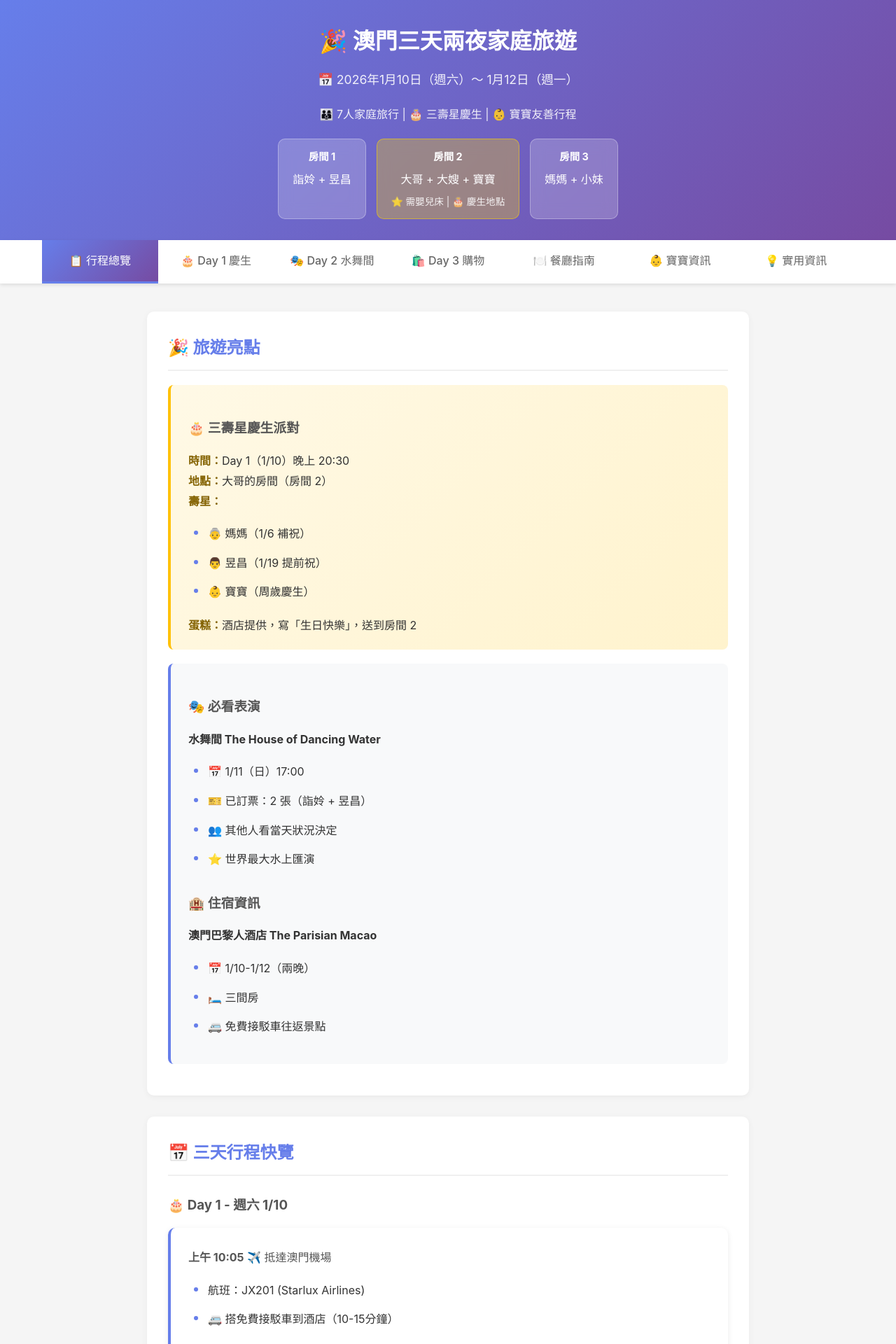
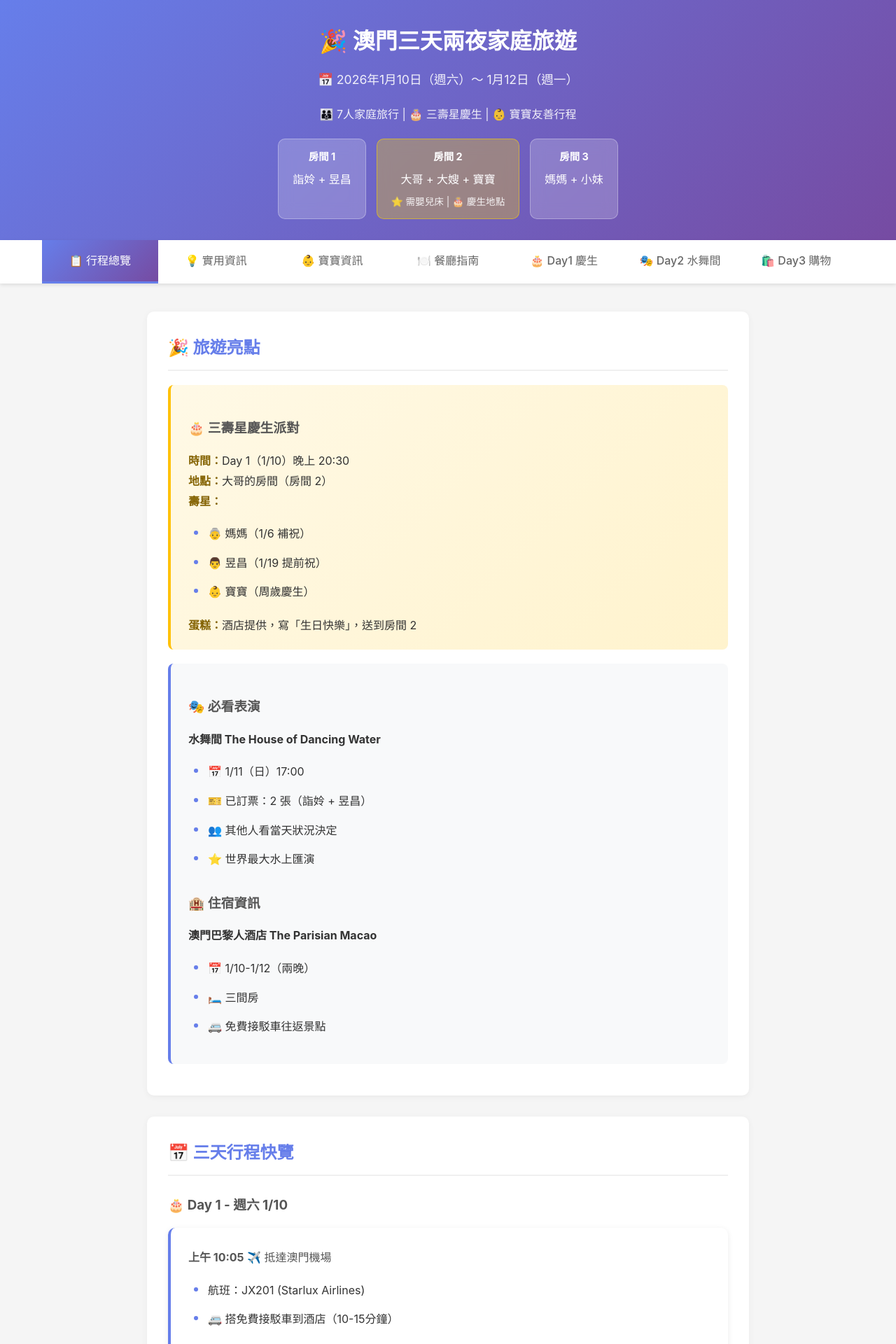
Before and after one commit to 10wang-creat/macau-trip-2026, a Jekyll site: the page built from index.md, in a window 1280 px wide. Shown: the top 1920 px of the page at 70% size. Built offline with Jekyll 4.4.1, drawn with Linux system fonts in a browser that asks for light colours.

Commit message:
調整導航順序：總覽>實用>寶寶>餐廳>Day1>Day2>Day3

```diff
--- a/_includes/navigation.html
+++ b/_includes/navigation.html
@@ -4,23 +4,23 @@
             <a href="{{ '/' | relative_url }}" class="nav-tab tab-overview {% if page.url == '/' %}active{% endif %}">
                 📋 行程總覽
             </a>
-            <a href="{{ '/day1' | relative_url }}" class="nav-tab tab-day1 {% if page.url contains 'day1' %}active{% endif %}">
-                🎂 Day 1 慶生
+            <a href="{{ '/practical' | relative_url }}" class="nav-tab tab-practical {% if page.url contains 'practical' %}active{% endif %}">
+                💡 實用資訊
             </a>
-            <a href="{{ '/day2' | relative_url }}" class="nav-tab tab-day2 {% if page.url contains 'day2' %}active{% endif %}">
-                🎭 Day 2 水舞間
-            </a>
-            <a href="{{ '/day3' | relative_url }}" class="nav-tab tab-day3 {% if page.url contains 'day3' %}active{% endif %}">
-                🛍️ Day 3 購物
+            <a href="{{ '/baby' | relative_url }}" class="nav-tab tab-baby {% if page.url contains 'baby' %}active{% endif %}">
+                👶 寶寶資訊
             </a>
             <a href="{{ '/restaurants' | relative_url }}" class="nav-tab tab-restaurants {% if page.url contains 'restaurants' %}active{% endif %}">
                 🍽️ 餐廳指南
             </a>
-            <a href="{{ '/baby' | relative_url }}" class="nav-tab tab-baby {% if page.url contains 'baby' %}active{% endif %}">
-                👶 寶寶資訊
+            <a href="{{ '/day1' | relative_url }}" class="nav-tab tab-day1 {% if page.url contains 'day1' %}active{% endif %}">
+                🎂 Day1 慶生
             </a>
-            <a href="{{ '/practical' | relative_url }}" class="nav-tab tab-practical {% if page.url contains 'practical' %}active{% endif %}">
-                💡 實用資訊
+            <a href="{{ '/day2' | relative_url }}" class="nav-tab tab-day2 {% if page.url contains 'day2' %}active{% endif %}">
+                🎭 Day2 水舞間
+            </a>
+            <a href="{{ '/day3' | relative_url }}" class="nav-tab tab-day3 {% if page.url contains 'day3' %}active{% endif %}">
+                🛍️ Day3 購物
             </a>
         </div>
     </div>
```
